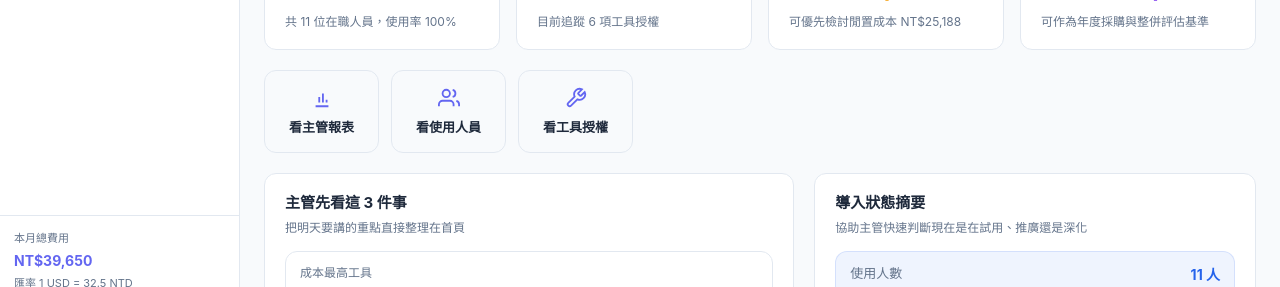
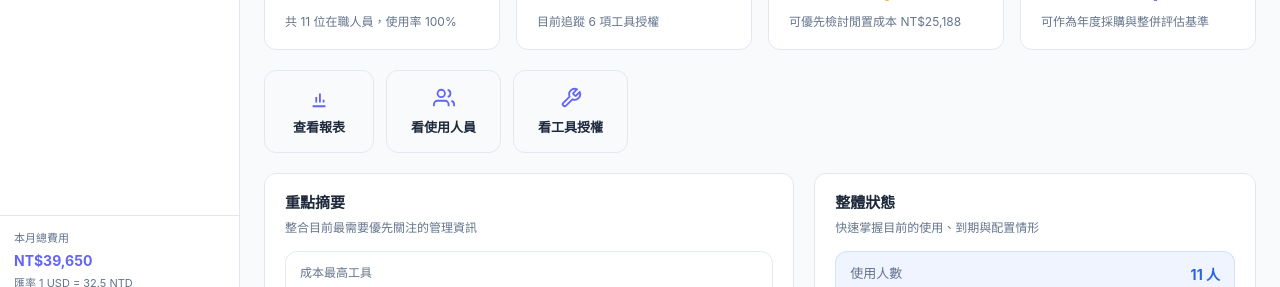
Before and after one commit to wjiafan80-dev/aimManager, a React (Vite) app: page / in a window 1280 px wide. Shown: the part 470-757 px from the top of the page. Built offline with nearby package versions, Linux system fonts and the light colour scheme; no server answers.

Commit message:
chore: refine dashboard copy for production

```diff
--- a/src/pages/Dashboard.jsx
+++ b/src/pages/Dashboard.jsx
@@ -162,7 +162,7 @@ export default function Dashboard({ onNav }) {
       <div className="quick-actions" style={{ marginBottom: 20 }}>
         <button className="quick-btn" onClick={() => onNav('reports')}>
           <QuickIcon icon="report" />
-          看主管報表
+          查看報表
         </button>
         <button className="quick-btn" onClick={() => onNav('personnel')}>
           <QuickIcon icon="people" />
@@ -176,8 +176,8 @@ export default function Dashboard({ onNav }) {
 
       <div style={{ display: 'grid', gridTemplateColumns: '1.2fr 1fr', gap: 20, marginBottom: 20 }}>
         <InsightCard
-          title="主管先看這 3 件事"
-          subtitle="把明天要講的重點直接整理在首頁"
+          title="重點摘要"
+          subtitle="整合目前最需要優先關注的管理資訊"
         >
           <InsightRow
             title="成本最高工具"
@@ -197,8 +197,8 @@ export default function Dashboard({ onNav }) {
         </InsightCard>
 
         <InsightCard
-          title="導入狀態摘要"
-          subtitle="協助主管快速判斷現在是在試用、推廣還是深化"
+          title="整體狀態"
+          subtitle="快速掌握目前的使用、到期與配置情形"
         >
           <div style={{ display: 'grid', gap: 10 }}>
             <SummaryPill label="使用人數" value={`${aiUsers} 人`} tone="#2563eb" />
@@ -228,7 +228,7 @@ export default function Dashboard({ onNav }) {
 
         <ListCard
           title="近期到期清單"
-          subtitle="明天展示時很適合說明這套系統能預先提醒風險"
+          subtitle="用於追蹤近期需要續約或調整的授權"
           actionLabel="前往報表"
           onAction={() => onNav('reports')}
         >
@@ -247,7 +247,7 @@ export default function Dashboard({ onNav }) {
       <div style={{ display: 'grid', gridTemplateColumns: '1fr 1fr', gap: 20 }}>
         <ListCard
           title="閒置授權清單"
-          subtitle="如果明天主管問能不能省錢，這一塊就是答案"
+          subtitle="用於盤點可再分配或可檢討的授權席次"
           actionLabel="看工具頁"
           onAction={() => onNav('tools')}
         >
```
